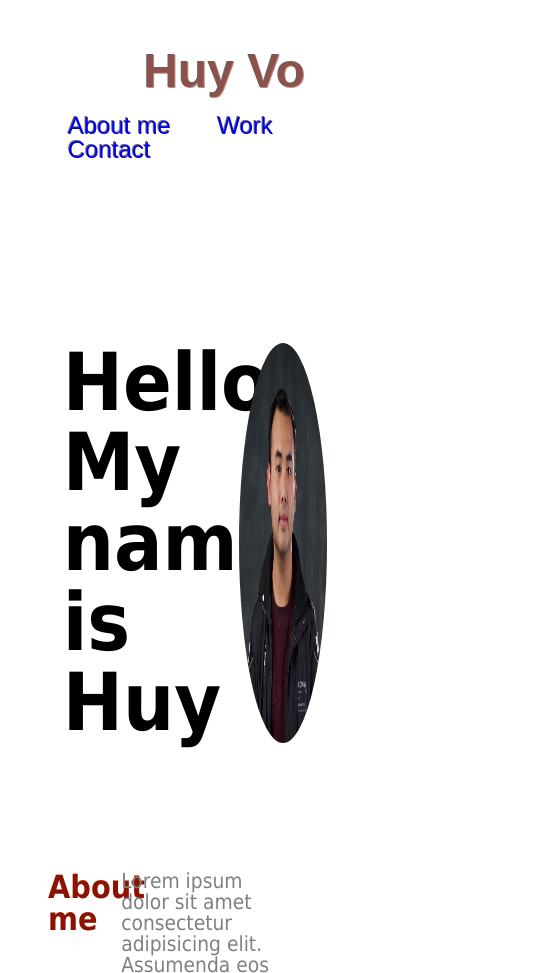
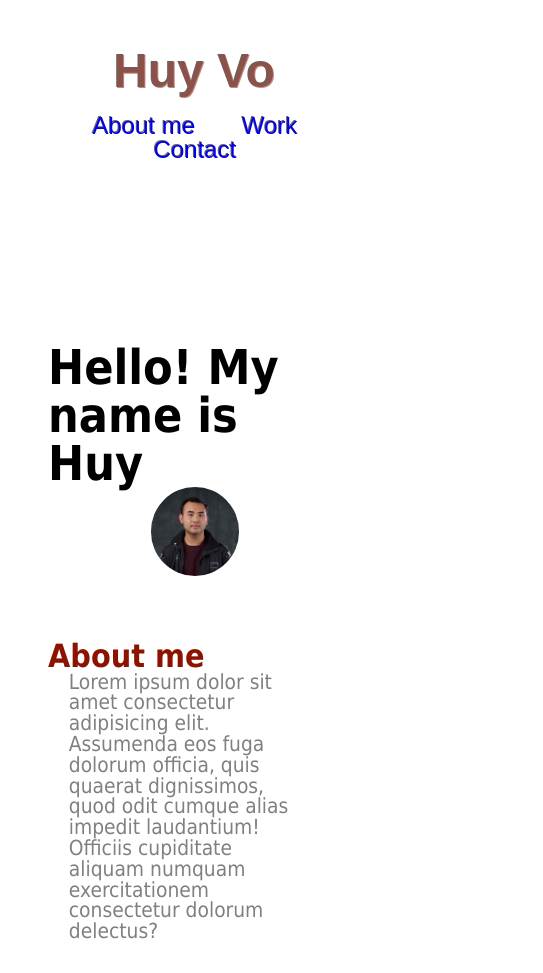
Before and after one commit to HuyHHV/Portfolio, a plain HTML site: page index.html in a window 390 px wide. Shown: the top 973 px of the page, 543 px wide, since content can reach past the window. Drawn offline with Linux system fonts and the light colour scheme.

Commit message:
final commit

```diff
--- a/assets/css/style.css
+++ b/assets/css/style.css
@@ -26,7 +26,7 @@ h1 {
     text-shadow: -1px -1px rgba(19, 14, 13, 0.65);
       ;
 }
-/* nav bar stylings */
+
 nav {
     float:right;
     padding-top: 0.75em;
@@ -39,35 +39,11 @@ nav {
    }
 
 
-.navEffect {
+nav li {
     display: inline-block;
     padding: 0px 20px;
 
 }
-
-.navEffect:hover {
-    transition: all .3s ease-in-out;
-  }
-
-.navEffect::after {
-      content: '';
-      display: block;
-      width: 0;
-      position:absolute;
-      left:50%;
-      height: 2px;
-      background: var(--card_header);
-      transition: cubic-bezier(.77,0,.18,1) 1s;
-  }
-
-.navEffect:hover::after {
-      width: 80%;
-      left: 10%;
-  }
-
-.navEffect {
-    transition: cubic-bezier(.77,0,.18,1) 1s;
-  }
 
 
 a {
@@ -87,8 +63,8 @@ div {
     padding-bottom: 6em;
 }
 
+/* main */
 main {
-
     display: flex;
     flex-direction: column;
 }
@@ -102,8 +78,6 @@ h2 {
     width: 30%;
     border-radius: 50%;
 }
-
-/* main */
 
 h3 {
     font-size: 2rem;
@@ -165,3 +139,34 @@ h4 {
     font-size: 1.3rem;
     font-weight: bolder;
 }
+
+@media screen and (max-width: 900px) {
+    nav, h1{
+        float: none;
+        text-align: center;
+        display: table;
+        margin: auto;
+        padding-left: 0vh;
+       }
+    div {
+        display: flex;
+        flex-wrap: wrap;
+        justify-content: center;
+        padding-bottom: 2em;
+    }
+    h2 {
+        width: 100%;
+        font-size: 3rem};
+}
+@media screen and (max-width: 900px) {
+    .card-header {
+        float:none;
+        width: 100%;
+    }
+    .card {
+        width: 100%;
+    }
+    #contact-infor {
+        display: block;
+    }
+}
```
